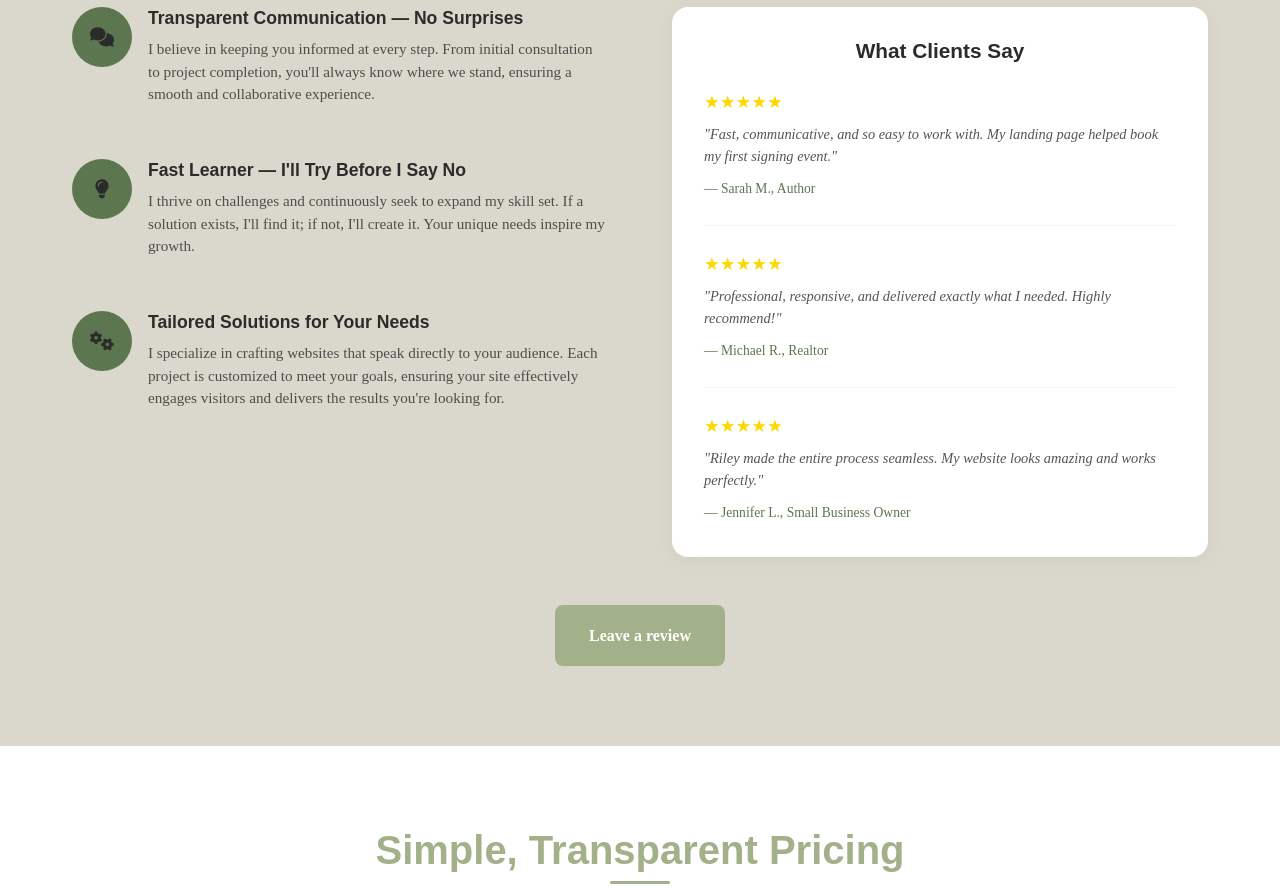
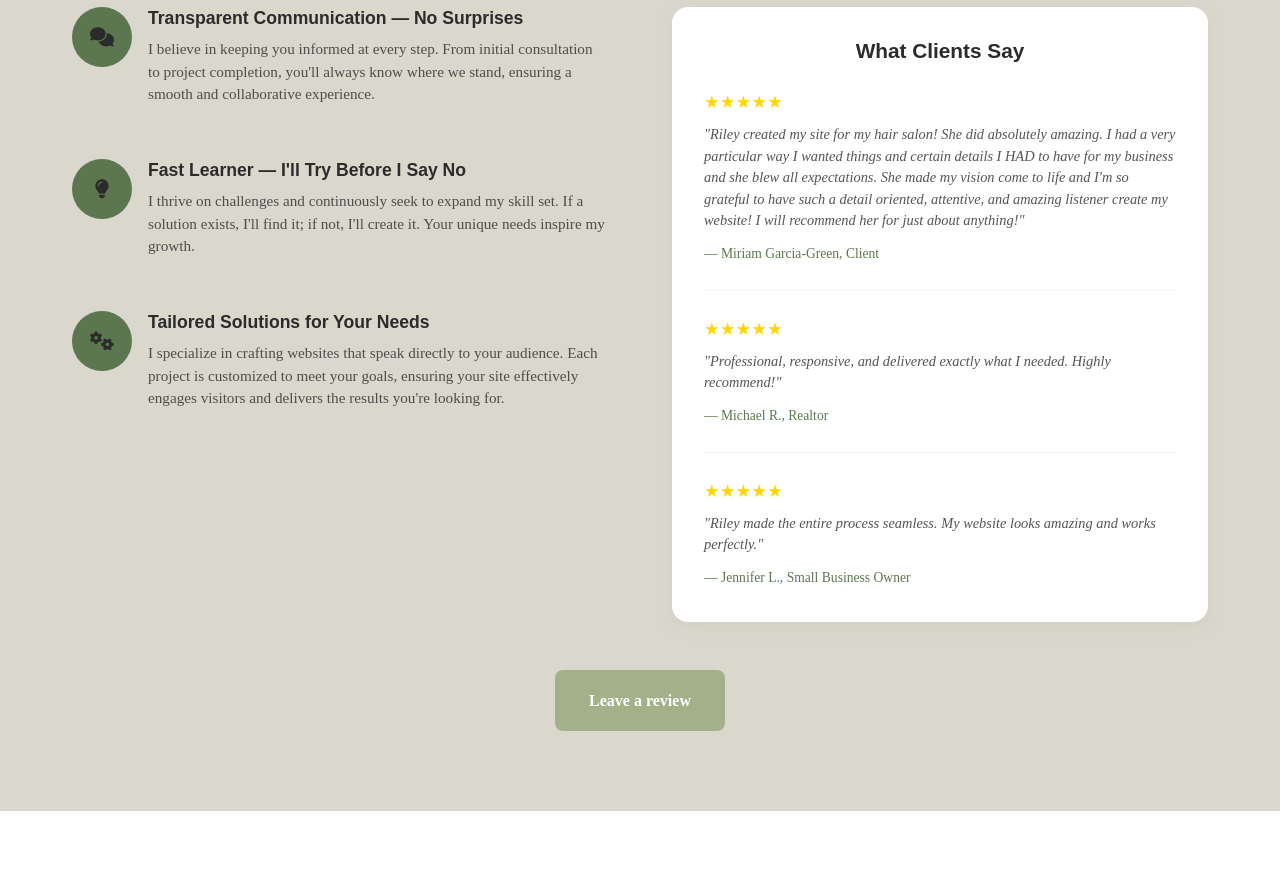
Before and after one commit to rclendenen/rileyclendenen.com1, a plain HTML site: page index.html in a window 1280 px wide. Shown: the part 3460-4348 px from the top of the page. Drawn offline with Linux system fonts and the light colour scheme; a web font is replaced by a local one.

Commit message:
Update client testimonial: Add Miriam Garcia-Green review
- Replace Sarah M. testimonial with detailed review from Miriam Garcia-Green
- Highlight detail-oriented work, attentive listening, and vision execution
- Update client attribution to Miriam Garcia-Green, Client
- Fix spelling: 'greatful' to 'grateful'

```diff
--- a/index.html
+++ b/index.html
@@ -309,8 +309,8 @@
                     <h3>What Clients Say</h3>
                     <div class="review-item">
                         <div class="stars">★★★★★</div>
-                        <p>"Fast, communicative, and so easy to work with. My landing page helped book my first signing event."</p>
-                        <cite>— Sarah M., Author</cite>
+                        <p>"Riley created my site for my hair salon! She did absolutely amazing. I had a very particular way I wanted things and certain details I HAD to have for my business and she blew all expectations. She made my vision come to life and I'm so grateful to have such a detail oriented, attentive, and amazing listener create my website! I will recommend her for just about anything!"</p>
+                        <cite>— Miriam Garcia-Green, Client</cite>
                     </div>
                     <div class="review-item">
                         <div class="stars">★★★★★</div>
```
